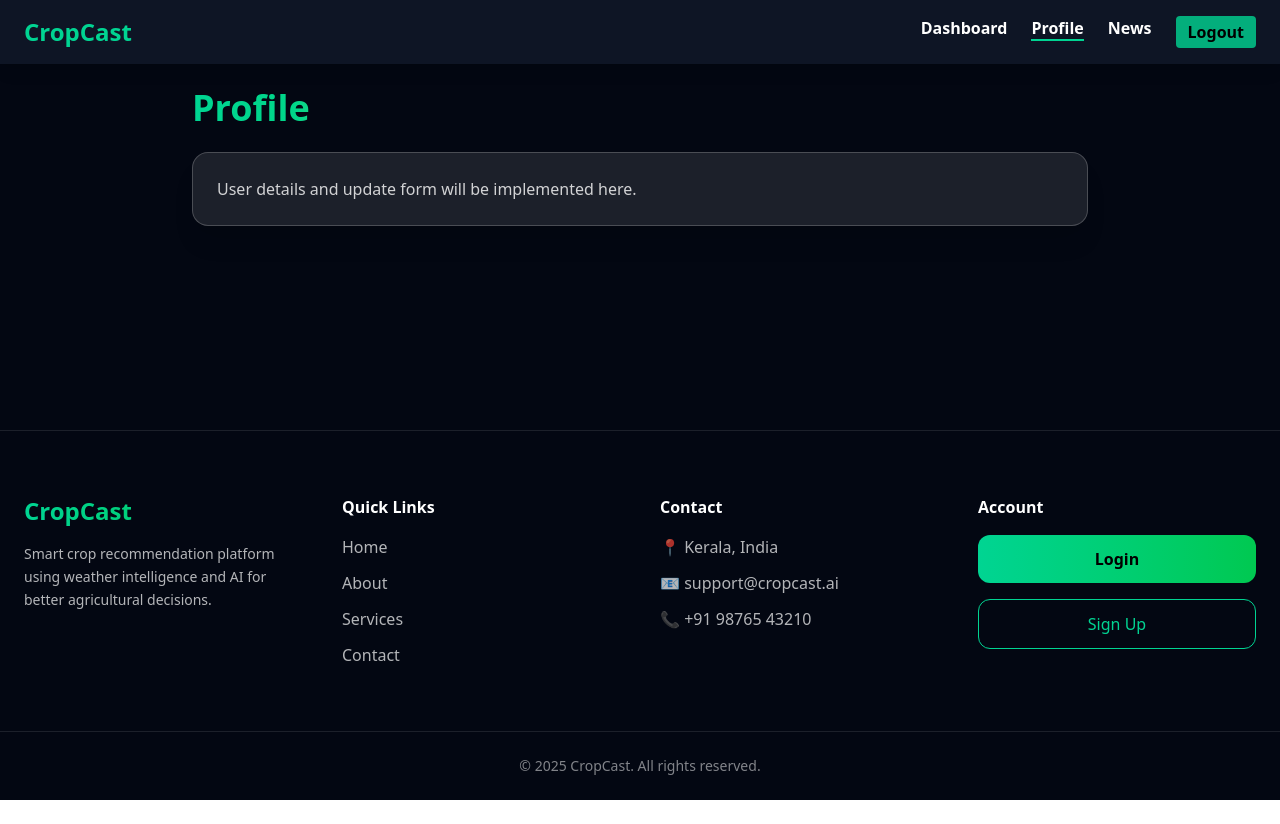
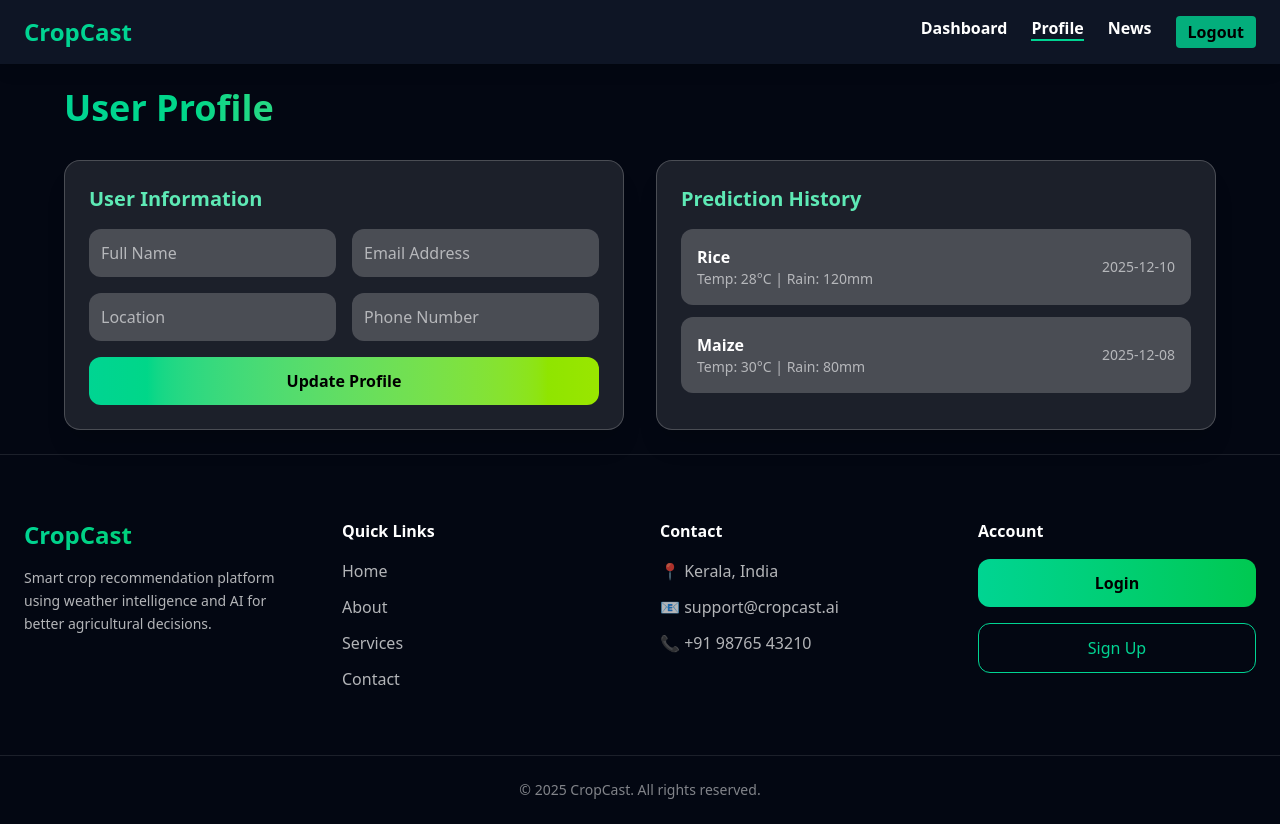
Before and after one commit to Akshai4610/Crop-Cast, a React (Vite) app in the folder front-end/: page /user/profile in a window 1280 px wide. Before the commit the page ends 800 px from the top, so only its background shows below. Built offline with nearby package versions, Linux system fonts and the light colour scheme.

Commit message:
feat(profile): add user profile edit UI and prediction history section

```diff
--- /dev/null
+++ b/front-end/src/components/user/profile/PredictionHistory.jsx
@@ -0,0 +1,40 @@
+// PredictionHistory.jsx
+/*
+  PURPOSE:
+  - Display previous crop prediction history
+  - UI-only dummy data
+*/
+
+const PredictionHistory = () => {
+  const history = [
+    { date: "2025-12-10", crop: "Rice", temp: "28°C", rain: "120mm" },
+    { date: "2025-12-08", crop: "Maize", temp: "30°C", rain: "80mm" },
+  ];
+
+  return (
+    <div className="glass-card animate-fade-in">
+      <h3 className="text-xl font-semibold text-emerald-300 mb-4">
+        Prediction History
+      </h3>
+
+      <div className="space-y-3">
+        {history.map((item, index) => (
+          <div
+            key={index}
+            className="flex justify-between items-center p-4 rounded-xl bg-white/20 hover:bg-white/30 transition"
+          >
+            <div>
+              <p className="font-semibold">{item.crop}</p>
+              <p className="text-sm text-white/60">
+                Temp: {item.temp} | Rain: {item.rain}
+              </p>
+            </div>
+            <span className="text-sm text-white/60">{item.date}</span>
+          </div>
+        ))}
+      </div>
+    </div>
+  );
+};
+
+export default PredictionHistory;
--- /dev/null
+++ b/front-end/src/components/user/profile/ProfileDetails.jsx
@@ -0,0 +1,52 @@
+// ProfileDetails.jsx
+/*
+  PURPOSE:
+  - Display user basic information
+  - Editable form (UI-only for now)
+  - Clean separation from page logic
+*/
+
+const ProfileDetails = () => {
+  return (
+    <div className="glass-card animate-fade-in">
+      <h3 className="text-xl font-semibold text-emerald-300 mb-4">
+        User Information
+      </h3>
+
+      <form className="grid md:grid-cols-2 gap-4">
+        <input
+          type="text"
+          placeholder="Full Name"
+          className="p-3 rounded-xl bg-white/20 text-white placeholder-white/60 outline-none focus:ring-2 focus:ring-emerald-400"
+        />
+
+        <input
+          type="email"
+          placeholder="Email Address"
+          className="p-3 rounded-xl bg-white/20 text-white placeholder-white/60 outline-none focus:ring-2 focus:ring-emerald-400"
+        />
+
+        <input
+          type="text"
+          placeholder="Location"
+          className="p-3 rounded-xl bg-white/20 text-white placeholder-white/60 outline-none focus:ring-2 focus:ring-emerald-400"
+        />
+
+        <input
+          type="number"
+          placeholder="Phone Number"
+          className="p-3 rounded-xl bg-white/20 text-white placeholder-white/60 outline-none focus:ring-2 focus:ring-emerald-400"
+        />
+
+        <button
+          type="button"
+          className="md:col-span-2 py-3 rounded-xl bg-gradient-to-r from-emerald-400 to-lime-400 text-black font-semibold hover:scale-105 transition"
+        >
+          Update Profile
+        </button>
+      </form>
+    </div>
+  );
+};
+
+export default ProfileDetails;
--- a/front-end/src/pages/user/ProfilePage.jsx
+++ b/front-end/src/pages/user/ProfilePage.jsx
@@ -1,21 +1,23 @@
-// src/pages/user/ProfilePage.jsx
+// ProfilePage.jsx
 /*
   PURPOSE:
-  - Displays and updates user profile
-  - Will later include edit form + prediction history
+  - Combines ProfileDetails and PredictionHistory
+  - Clean page-level composition
 */
+
+import ProfileDetails from "../../components/user/profile/ProfileDetails";
+import PredictionHistory from "../../components/user/profile/PredictionHistory";
 
 const ProfilePage = () => {
   return (
-    <section className="max-w-4xl mx-auto animate-fade-in">
-      <h1 className="text-4xl font-bold mb-6 bg-gradient-to-r from-emerald-400 to-lime-400 bg-clip-text text-transparent">
-        Profile
+    <section className="max-w-6xl mx-auto animate-fade-in">
+      <h1 className="text-4xl font-bold mb-8 bg-gradient-to-r from-emerald-400 to-lime-400 bg-clip-text text-transparent">
+        User Profile
       </h1>
 
-      <div className="glass-card">
-        <p className="text-white/80">
-          User details and update form will be implemented here.
-        </p>
+      <div className="grid md:grid-cols-2 gap-8">
+        <ProfileDetails />
+        <PredictionHistory />
       </div>
     </section>
   );
```
